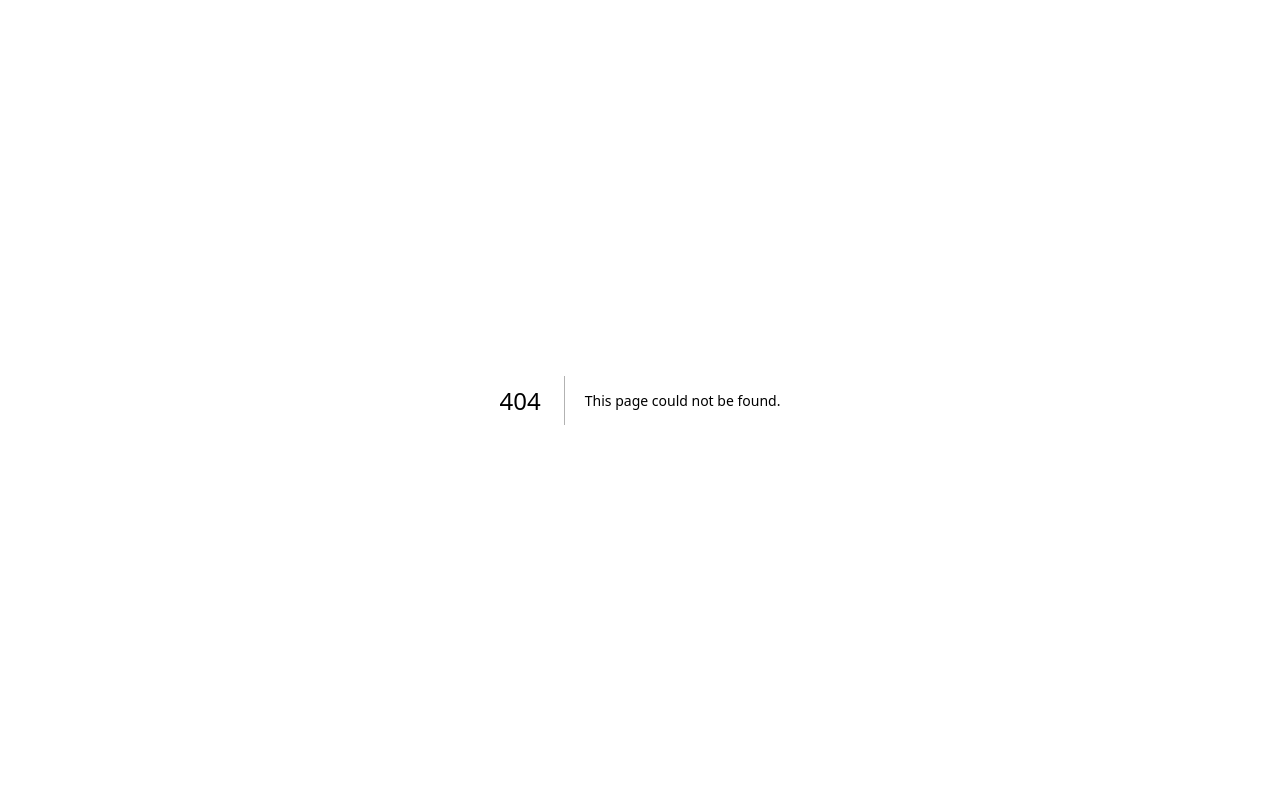
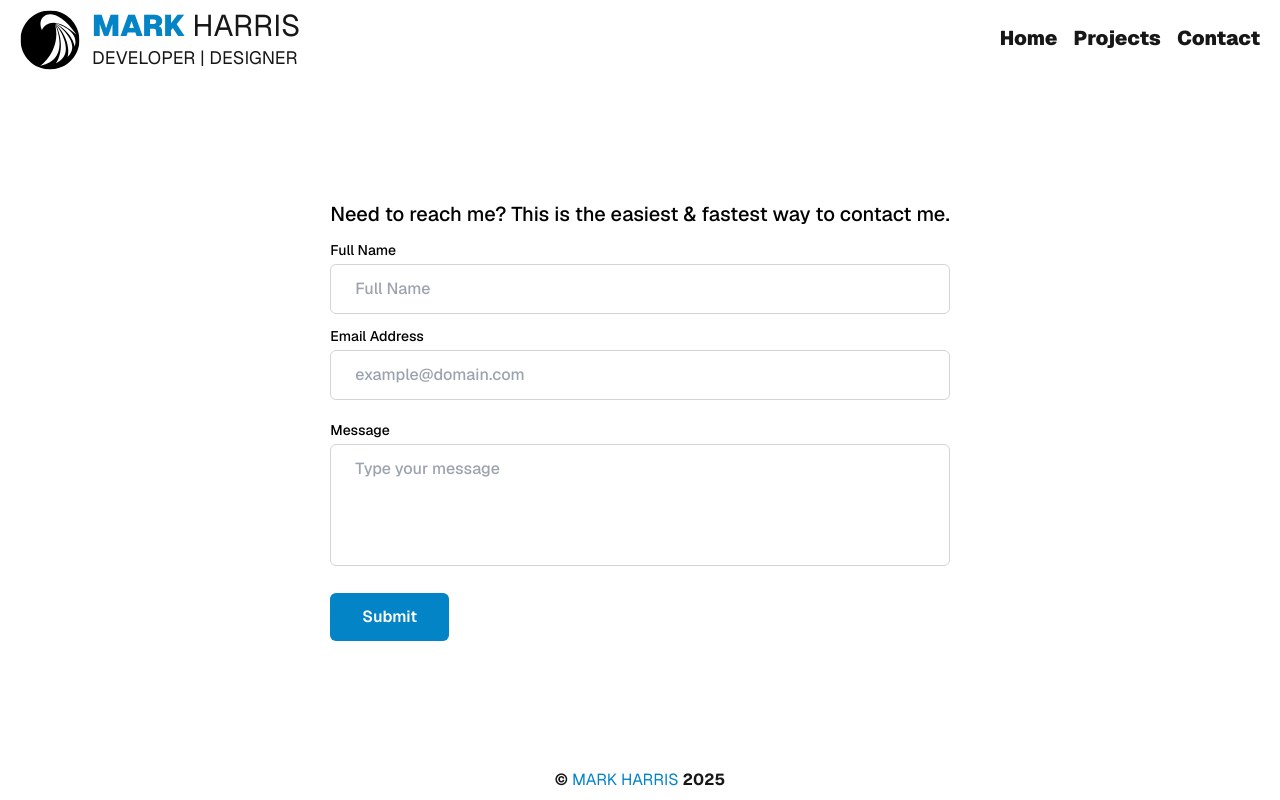
Before and after one commit to mbh206/portfolio, a Next.js app: page /contact in a window 1280 px wide. Before the commit this address had no page. Built offline with nearby package versions, Linux system fonts and the light colour scheme.

Commit message:
completed contact form and setup project files

```diff
--- /dev/null
+++ b/app/api/email/route.ts
@@ -0,0 +1,43 @@
+import { type NextRequest, NextResponse } from 'next/server';
+import nodemailer from 'nodemailer';
+import Mail from 'nodemailer/lib/mailer';
+
+export async function POST(request: NextRequest) {
+  const { email, name, pizza, message } = await request.json();
+  if (pizza != '') {
+    return NextResponse.json({ error: 'Spam detected' }, { status: 400 });
+  } else {
+    const transport = nodemailer.createTransport({
+      service: 'gmail',
+      auth: {
+        user: process.env.MY_EMAIL,
+        pass: process.env.MY_PASSWORD,
+      },
+    });
+
+    const mailOptions: Mail.Options = {
+      from: process.env.MY_EMAIL,
+      to: process.env.MY_EMAIL,
+      subject: `Message from ${name} (${email})`,
+      text: message,
+    };
+
+    const sendMailPromise = () =>
+      new Promise<string>((resolve, reject) => {
+        transport.sendMail(mailOptions, function (err) {
+          if (!err) {
+            resolve('Email sent');
+          } else {
+            reject(err.message);
+          }
+        });
+      });
+
+    try {
+      await sendMailPromise();
+      return NextResponse.json({ message: 'Email sent' });
+    } catch (err) {
+      return NextResponse.json({ error: err }, { status: 500 });
+    }
+  }
+}
--- a/app/components/navbar.tsx
+++ b/app/components/navbar.tsx
@@ -1,12 +1,14 @@
 'use client';
 import Image from 'next/image';
 import { useState } from 'react';
+import Link from 'next/link';
 
 export default function Navbar() {
   const [isMenuOpen, setIsMenuOpen] = useState(false);
   return (
     <nav className="grid grid-cols-[1fr_20%] md:flex justify-between w-full md:px-5 px-1">
       <div className="flex items-center gap-3">
+        <Link href="/">
           <Image
             className="dark:invert"
             src="/logo.svg"
@@ -15,6 +17,7 @@ export default function Navbar() {
             height={38}
             priority
           />
+        </Link>
         <div>
           <p className="text-xl md:text-3xl uppercase">
             <span className="dark:text-sky-400 text-sky-600 font-black">
@@ -55,28 +58,27 @@ export default function Navbar() {
         className={`fixed top-0 left-0 w-full flex bg-sky-400 text-slate-700 font-black flex-col items-center uppercase text-center bg- space-y-4 py-4 transition-transform duration-300 ease-in-out transform md:hidden ${isMenuOpen ? '-translate-x-0 top-20' : 'translate-x-full top-20'}`}
       >
         <ul>
-          <li>Home</li>
-          <li>Works</li>
-          <li>About</li>
-          <li>Contact</li>
           <li>
-            <button>Light/Dark</button>
+            <Link href="/">Home</Link>
+          </li>
+          <li>
+            <Link href="projects">Projects</Link>
+          </li>
+          <li>
+            <Link href="contact">Contact</Link>
           </li>
         </ul>
       </div>
       <div className="hidden md:block md:text-xl mt-4">
         <ul className="flex space-x-4 font-black">
           <li className="dark:hover:text-sky-400 hover:text-sky-600 cursor-pointer">
-            Home
+            <Link href="/">Home</Link>
           </li>
           <li className="dark:hover:text-sky-400 hover:text-sky-600 cursor-pointer">
-            Works
+            <Link href="projects">Projects</Link>
           </li>
           <li className="dark:hover:text-sky-400 hover:text-sky-600 cursor-pointer">
-            About
-          </li>
-          <li className="dark:hover:text-sky-400 hover:text-sky-600 cursor-pointer">
-            Contact
+            <Link href="contact">Contact</Link>
           </li>
         </ul>
       </div>
--- /dev/null
+++ b/app/contact/page.tsx
@@ -0,0 +1,87 @@
+'use client';
+import { FC } from 'react';
+import { useForm } from 'react-hook-form';
+import { sendEmail } from '@/utils/send-email';
+
+export type FormData = {
+  name: string;
+  email: string;
+  message: string;
+  pizza: null;
+};
+
+const Contact: FC = () => {
+  const { register, handleSubmit } = useForm<FormData>();
+
+  function onSubmit(data: FormData) {
+    sendEmail(data);
+  }
+
+  return (
+    <div className="mx-4">
+      <h2 className="text-xl mb-3 block text-base font-medium text-black dark:text-slate-400">
+        Need to reach me? This is the easiest & fastest way to contact me.
+      </h2>
+      <form onSubmit={handleSubmit(onSubmit)}>
+        <div className="mb-3">
+          <label
+            htmlFor="name"
+            className="text-sm mb-1 block text-base font-medium text-black dark:text-slate-600"
+          >
+            Full Name
+          </label>
+          <input
+            type="text"
+            placeholder="Full Name"
+            className="w-full rounded-md border border-gray-300 bg-white py-3 px-6 text-base font-medium text-gray-700 outline-none focus:border-purple-500 focus:shadow-md"
+            {...register('name', { required: true })}
+          />
+        </div>
+        <div className="mb-5">
+          <label
+            htmlFor="email"
+            className="text-sm mb-1 block text-base font-medium text-black dark:text-slate-600"
+          >
+            Email Address
+          </label>
+          <input
+            type="email"
+            placeholder="example@domain.com"
+            className="w-full rounded-md border border-gray-300 bg-white py-3 px-6 text-base font-medium text-gray-700 outline-none focus:border-purple-500 focus:shadow-md"
+            {...register('email', { required: true })}
+          />
+        </div>
+        <div className="mb-5">
+          <input
+            type="hidden"
+            value=""
+            placeholder="Favorite pizza?"
+            className="w-full rounded-md border border-gray-300 bg-white py-3 px-6 text-base font-medium text-gray-700 outline-none focus:border-purple-500 focus:shadow-md"
+            {...register('pizza', { required: false })}
+          />
+        </div>
+        <div className="mb-5">
+          <label
+            htmlFor="message"
+            className="text-sm mb-1 block text-base font-medium text-black dark:text-slate-600"
+          >
+            Message
+          </label>
+          <textarea
+            rows={4}
+            placeholder="Type your message"
+            className="w-full resize-none rounded-md border border-gray-300 bg-white py-3 px-6 text-base font-medium text-gray-700 outline-none focus:border-purple-500 focus:shadow-md"
+            {...register('message', { required: true })}
+          ></textarea>
+        </div>
+        <div>
+          <button className="hover:shadow-form hover:bg-sky-400 rounded-md bg-sky-600 py-3 px-8 text-base font-semibold text-white outline-none">
+            Submit
+          </button>
+        </div>
+      </form>
+    </div>
+  );
+};
+
+export default Contact;
--- /dev/null
+++ b/app/data/projects.ts
@@ -0,0 +1,45 @@
+export interface Project {
+  id: number;
+  title: string;
+  description: string;
+  image: string;
+  link: string;
+  tech: string[];
+}
+
+export const projects: Project[] = [
+  {
+    id: 1,
+    title: 'BiteOff - Web App',
+    description:
+      'BiteOff is a platform designed to help users explore, share, and experience unique culinary offerings. Whether it’s discovering a hidden gem of a local restaurant or connecting with fellow food enthusiasts, BiteOff brings people together over their love of great food and saving money. Users can browse local special meal offers, rate and review special offers, and connect with others who want to share a bite.',
+    image: '',
+    link: 'https://biteoff.net',
+    tech: [
+      'Ruby',
+      'Ruby on Rails',
+      'JavaScript',
+      'HTML',
+      'SCSS(Bootstrap)',
+      'PostgreSQL',
+      'Heroku',
+    ],
+  },
+  {
+    id: 2,
+    title: 'Boardgame Mania - Web App',
+    description:
+      'BoardGame Mania is a marketplace web application that allows board game enthusiasts to rent out their personal game collections to others. This platform connects game owners with those looking to try new board games without making a full purchase, fostering a community of shared fun and discovery.',
+    image: '',
+    link: 'https://biteoff.net',
+    tech: [
+      'Ruby',
+      'Ruby on Rails',
+      'JavaScript',
+      'HTML',
+      'SCSS(Bootstrap)',
+      'PostgreSQL',
+      'Heroku',
+    ],
+  },
+];
--- a/app/layout.tsx
+++ b/app/layout.tsx
@@ -1,6 +1,8 @@
 import type { Metadata } from 'next';
 import { Geist, Geist_Mono } from 'next/font/google';
 import './globals.css';
+import Footer from './components/footer';
+import Navbar from './components/navbar';
 
 const geistSans = Geist({
   variable: '--font-geist-sans',
@@ -25,9 +27,11 @@ export default function RootLayout({
   return (
     <html lang="en">
       <body
-        className={`${geistSans.variable} ${geistMono.variable} antialiased`}
+        className={`${geistSans.variable} ${geistMono.variable} antialiased grid grid-rows-[80px_1fr_40px] items-center justify-items-center min-h-screen font-[family-name:var(--font-geist-sans)]`}
       >
+        <Navbar />
         {children}
+        <Footer />
       </body>
     </html>
   );
--- /dev/null
+++ b/app/projects/page.tsx
@@ -0,0 +1,3 @@
+export default function Projects() {
+  return <div>hi</div>;
+}
--- a/package.json
+++ b/package.json
@@ -10,9 +10,13 @@
     "format": "prettier --write ."
   },
   "dependencies": {
+    "@types/nodemailer": "^6.4.17",
     "next": "15.1.1",
+    "nodemailer": "^6.9.16",
     "react": "^19.0.0",
-    "react-dom": "^19.0.0"
+    "react-dom": "^19.0.0",
+    "react-google-recaptcha": "^3.1.0",
+    "react-hook-form": "^7.54.2"
   },
   "devDependencies": {
     "@eslint/eslintrc": "^3",
--- a/tailwind.config.ts
+++ b/tailwind.config.ts
@@ -14,7 +14,7 @@ export default {
       },
       // Add these lines:
       animation: {
-        slowspin: 'spin 10s reverse linear infinite',
+        slowspin: 'spin 15s reverse linear infinite',
       },
     },
   },
--- /dev/null
+++ b/utils/send-email.ts
@@ -0,0 +1,18 @@
+import { FormData } from '@/app/contact/page';
+
+export function sendEmail(data: FormData) {
+  fetch('/api/email', {
+    method: 'POST',
+    headers: {
+      'Content-Type': 'application/json',
+    },
+    body: JSON.stringify(data),
+  })
+    .then((res) => res.json())
+    .then((response) => {
+      alert(response.message);
+    })
+    .catch((err) => {
+      alert(err);
+    });
+}
```
Also changed, not shown: app/page.tsx (+21 -10 lines), 1 other file (tests, documents, lock files or other folders). Lines whose indentation alone changed are shown as unchanged.
